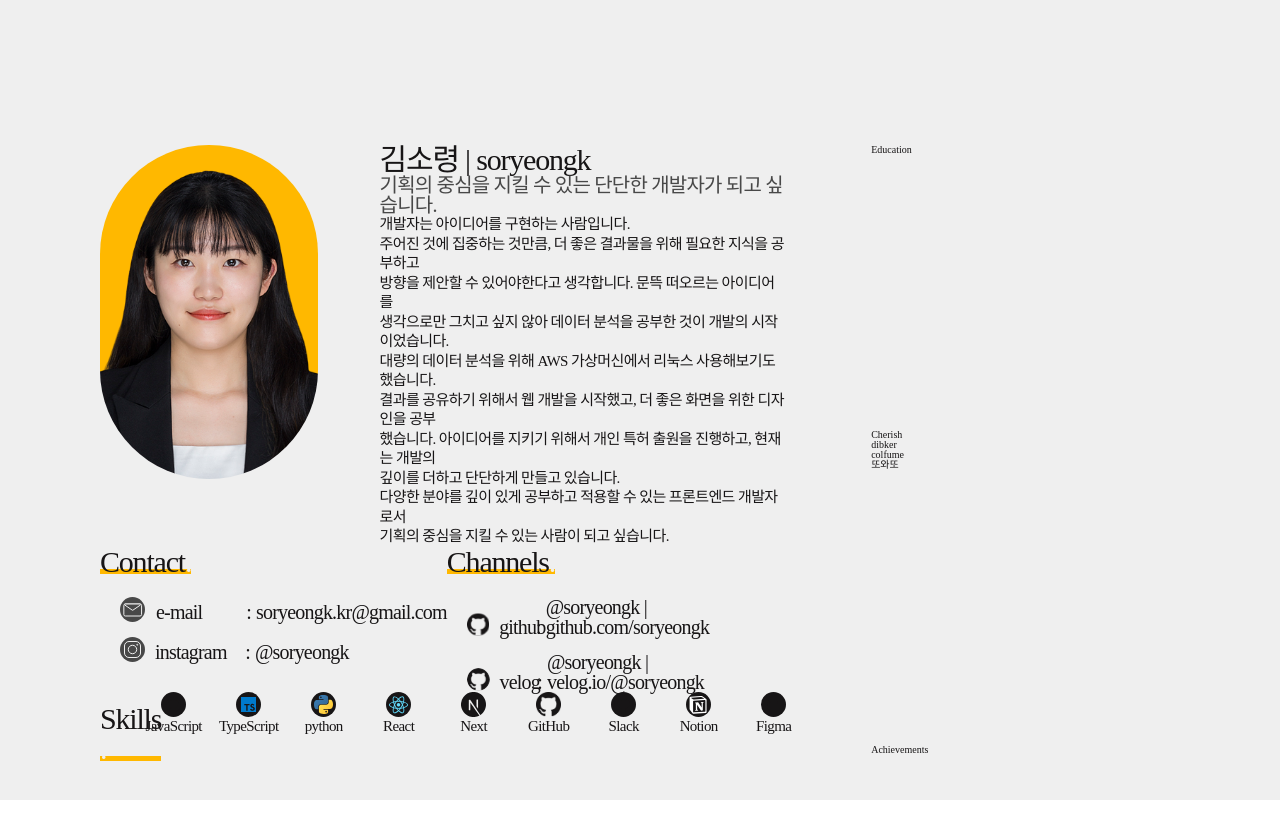
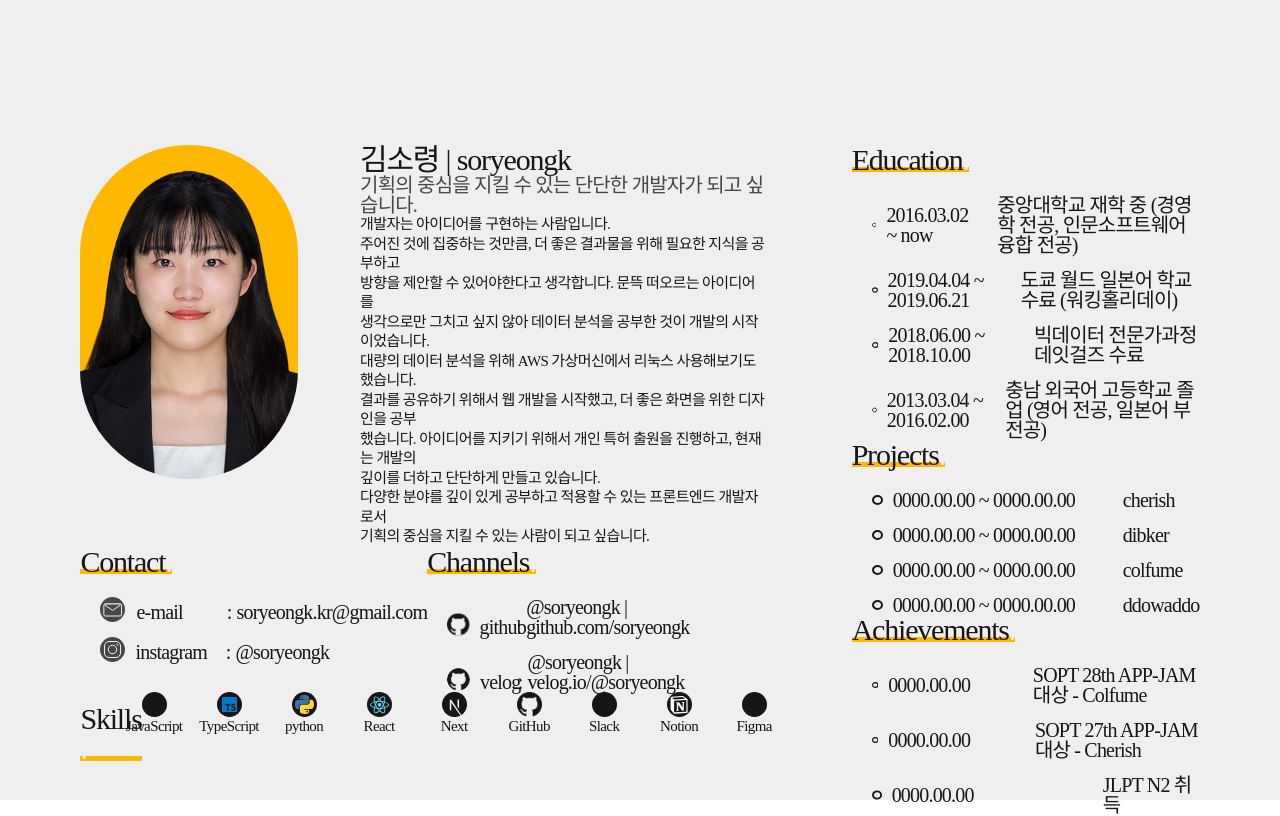
Before and after one commit to soryeongk/soryeongk.github.io, a React (Create React App) app: page / in a window 1280 px wide. Built offline with nearby package versions, Linux system fonts and the light colour scheme; a web font is replaced by a local one.

Commit message:
:tada: feat: publish resume

```diff
--- a/src/assets/index.js
+++ b/src/assets/index.js
@@ -11,3 +11,4 @@ export { ReactComponent as NextIcon } from "./icons/next.svg";
 export { ReactComponent as SlackIcon } from "./icons/slack.svg";
 export { ReactComponent as NotionIcon } from "./icons/notion.svg";
 export { ReactComponent as FigmaIcon } from "./icons/figma.svg";
+export { ReactComponent as ListIndexIcon } from "./icons/listIndex.svg";
--- /dev/null
+++ b/src/components/common/ContentList.tsx
@@ -0,0 +1,40 @@
+import { ListIndexIcon } from "assets/index";
+// import { NavigateFunction } from "react-router";
+import styled from "styled-components";
+import { theme } from "styled-tools";
+
+interface Content {
+  date: string;
+  content: string;
+  //   onContentClick?: () => NavigateFunction;
+  onContentClick?: () => void;
+}
+
+function ContentList(props: Content) {
+  const { date, content, onContentClick } = props;
+
+  return (
+    <StyledWrapper onClick={onContentClick}>
+      <ListIndexIcon />
+      <StyledDate>{date}</StyledDate>
+      <span>{content}</span>
+    </StyledWrapper>
+  );
+}
+
+export default ContentList;
+
+const StyledWrapper = styled.div`
+  display: flex;
+  align-items: center;
+  ${theme("fonts.display")}
+
+  svg {
+    margin-right: 1rem;
+  }
+`;
+
+const StyledDate = styled.span`
+  margin-right: 2rem;
+  width: 21rem;
+`;
--- a/src/components/common/ResumeContent.tsx
+++ b/src/components/common/ResumeContent.tsx
@@ -4,7 +4,7 @@ import { theme } from "styled-tools";
 
 interface ContentProps {
   title: string;
-  children: React.ReactChild;
+  children: React.ReactNode;
   direction?: string;
 }
 
--- a/src/components/index.ts
+++ b/src/components/index.ts
@@ -1,5 +1,6 @@
 export { default as Header } from "./common/Header";
 export { default as ResumeContent } from "./common/ResumeContent";
+export { default as ContentList } from "./common/ContentList";
 export { default as AboutMe } from "./resume/information/AboutMe";
 export { default as Information } from "./resume/information/Information";
 export { default as Connection } from "./resume/information/Connection";
--- a/src/components/resume/records/Achievements.tsx
+++ b/src/components/resume/records/Achievements.tsx
@@ -1,5 +1,15 @@
+import { ContentList, ResumeContent } from "components";
+
+const ACHIEVES: string[] = ["SOPT 28th APP-JAM 대상 - Colfume", "SOPT 27th APP-JAM 대상 - Cherish", "JLPT N2 취득"];
+
 function Achievements() {
-  return <div>Achievements</div>;
+  return (
+    <ResumeContent title="Achievements">
+      {ACHIEVES.map((achieve, idx) => (
+        <ContentList key={`achieve-${idx}`} date="0000.00.00" content={achieve} />
+      ))}
+    </ResumeContent>
+  );
 }
 
 export default Achievements;
--- a/src/components/resume/records/Education.tsx
+++ b/src/components/resume/records/Education.tsx
@@ -1,5 +1,20 @@
+import { ContentList, ResumeContent } from "components";
+
+const EDULIST: { id: string; date: string; education: string }[] = [
+  { id: "edu-01", date: "2016.03.02 ~ now", education: "중앙대학교 재학 중 (경영학 전공, 인문소프트웨어 융합 전공)" },
+  { id: "edu-02", date: "2019.04.04 ~ 2019.06.21", education: "도쿄 월드 일본어 학교 수료 (워킹홀리데이)" },
+  { id: "edu-03", date: "2018.06.00 ~ 2018.10.00", education: "빅데이터 전문가과정 데잇걸즈 수료" },
+  { id: "edu-04", date: "2013.03.04 ~ 2016.02.00", education: "충남 외국어 고등학교 졸업 (영어 전공, 일본어 부전공)" },
+];
+
 function Education() {
-  return <div>Education</div>;
+  return (
+    <ResumeContent title="Education">
+      {EDULIST.map((edu) => (
+        <ContentList date={edu.date} content={edu.education} key={edu.id} />
+      ))}
+    </ResumeContent>
+  );
 }
 
 export default Education;
--- a/src/components/resume/records/ProjectList.tsx
+++ b/src/components/resume/records/ProjectList.tsx
@@ -1,15 +1,22 @@
+import { ContentList, ResumeContent } from "components";
 import { useNavigate } from "react-router";
+
+const PROJECTS: string[] = ["cherish", "dibker", "colfume", "ddowaddo"];
 
 function ProjectList() {
   const navigate = useNavigate();
 
   return (
-    <ul>
-      <li onClick={() => navigate("/project/cherish")}>Cherish</li>
-      <li onClick={() => navigate("/project/dibker")}>dibker</li>
-      <li onClick={() => navigate("/project/colfume")}>colfume</li>
-      <li onClick={() => navigate("/project/ddowaddo")}>또와또</li>
-    </ul>
+    <ResumeContent title="Projects">
+      {PROJECTS.map((project) => (
+        <ContentList
+          key={project}
+          date="0000.00.00 ~ 0000.00.00"
+          content={project}
+          onContentClick={() => navigate(`/project/${project}`)}
+        />
+      ))}
+    </ResumeContent>
   );
 }
 
```
Also changed, not shown: src/assets/icons/listIndex.svg (added).
